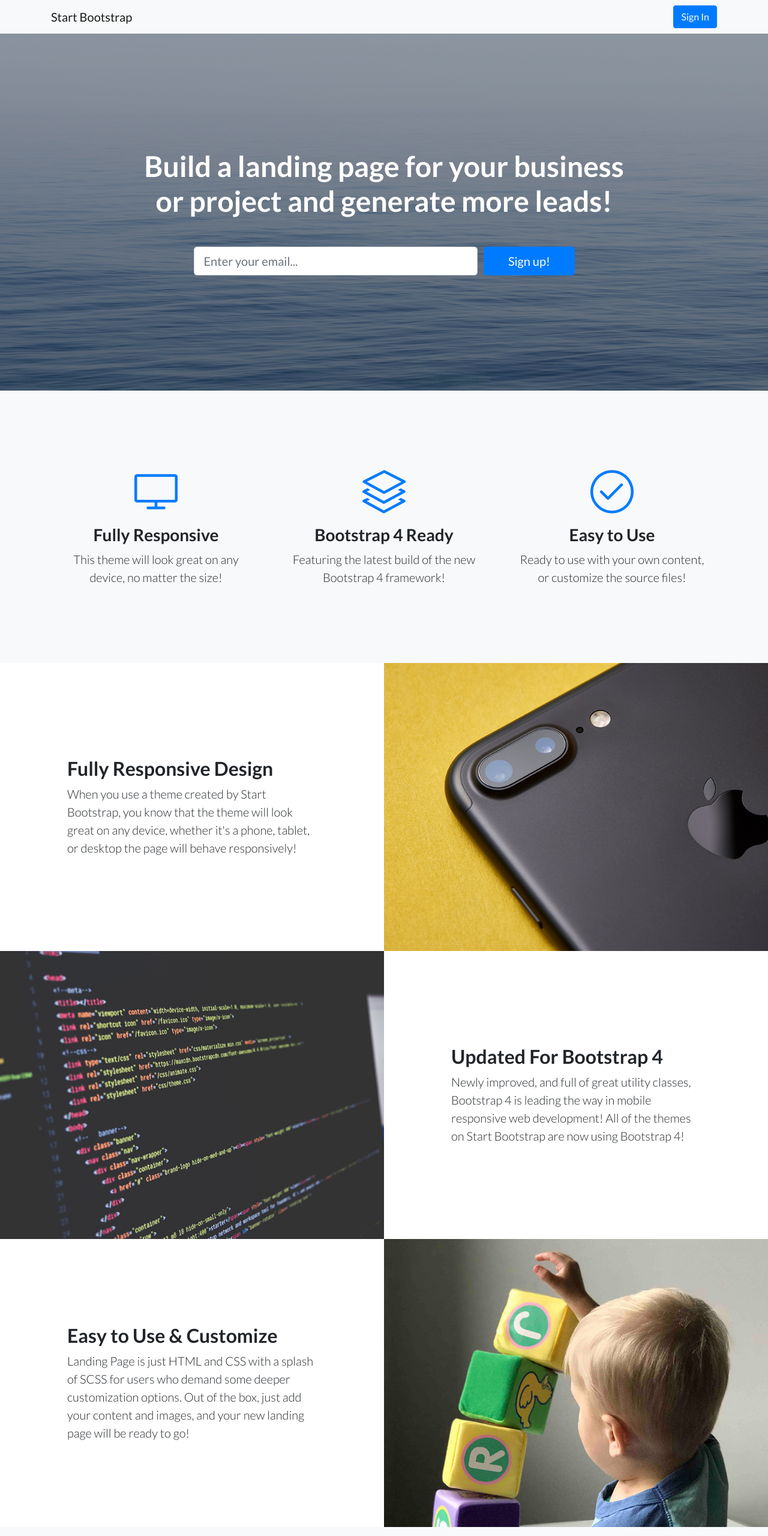
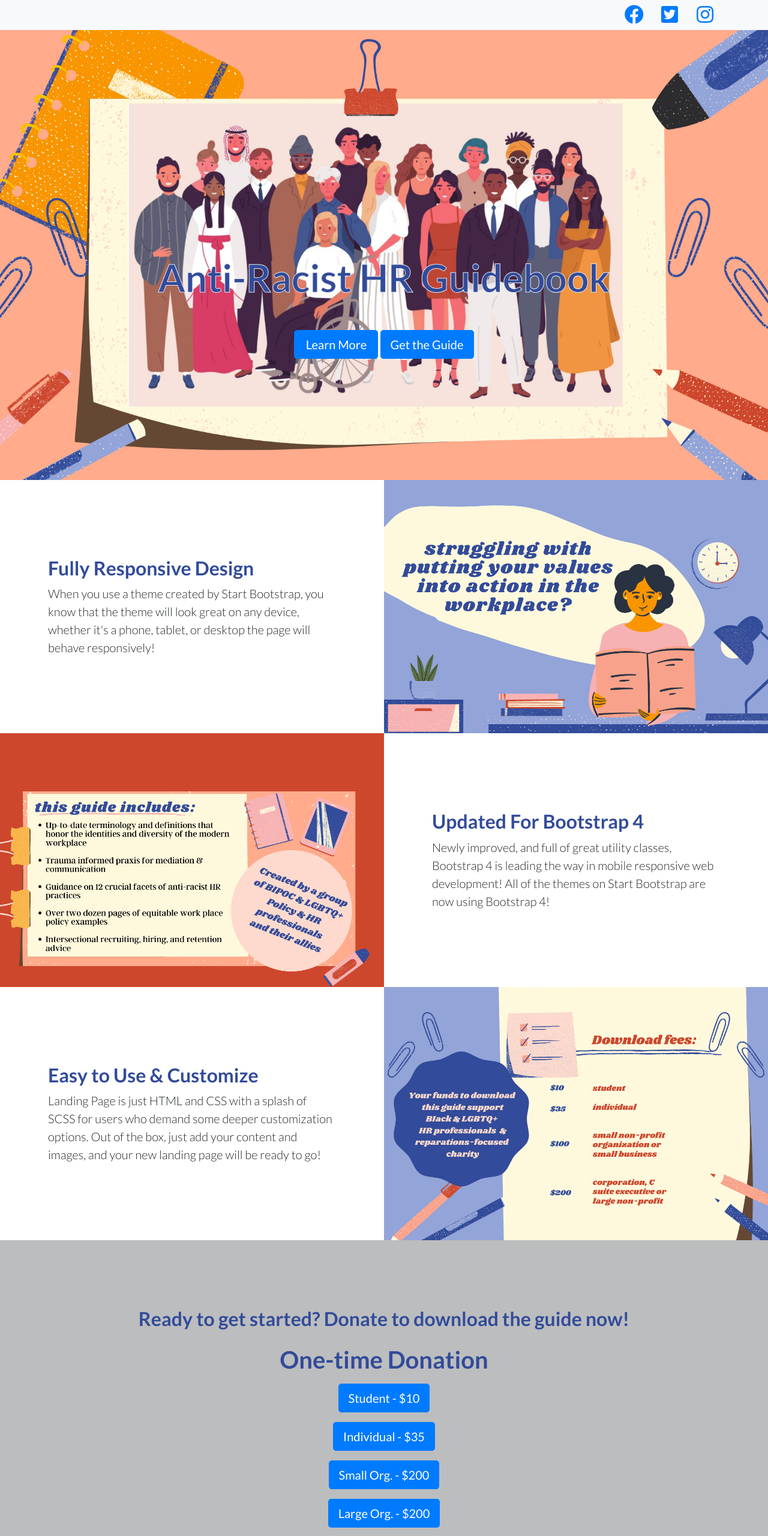
Before and after one commit to sphanley/hr-guide-landing-page, a website: page index.html in a window 1280 px wide. Shown: the top 2560 px of the page at 60% size. Drawn offline with Linux system fonts and the light colour scheme; a script that the page names is missing; a web font is replaced by a local one.

Commit message:
Create mvp landing page

```diff
--- a/index.html
+++ b/index.html
@@ -17,6 +17,8 @@
   <link href="vendor/fontawesome-free/css/all.min.css" rel="stylesheet">
   <link href="vendor/simple-line-icons/css/simple-line-icons.css" rel="stylesheet" type="text/css">
   <link href="https://fonts.googleapis.com/css?family=Lato:300,400,700,300italic,400italic,700italic" rel="stylesheet" type="text/css">
+  <link href="https://fonts.googleapis.com/css2?family=Shrikhand&display=swap" rel="stylesheet" type="text/css">
+
 
   <!-- Custom styles for this template -->
   <link href="css/landing-page.min.css" rel="stylesheet">
@@ -28,37 +30,45 @@
   <!-- Navigation -->
   <nav class="navbar navbar-light bg-light static-top">
     <div class="container">
-      <a class="navbar-brand" href="#">Start Bootstrap</a>
-      <a class="btn btn-primary" href="#">Sign In</a>
-    </div>
+      <div></div>
+      <ul class="list-inline mb-0">
+        <li class="list-inline-item mr-3">
+          <a href="#">
+            <i class="fab fa-facebook fa-2x fa-fw"></i>
+          </a>
+        </li>
+        <li class="list-inline-item mr-3">
+          <a href="#">
+            <i class="fab fa-twitter-square fa-2x fa-fw"></i>
+          </a>
+        </li>
+        <li class="list-inline-item">
+          <a href="#">
+            <i class="fab fa-instagram fa-2x fa-fw"></i>
+          </a>
+        </li>
+      </ul>    </div>
   </nav>
 
   <!-- Masthead -->
   <header class="masthead text-white text-center">
-    <div class="overlay"></div>
     <div class="container">
       <div class="row">
         <div class="col-xl-9 mx-auto">
-          <h1 class="mb-5">Build a landing page for your business or project and generate more leads!</h1>
+          <h1 class="mb-5">Anti-Racist HR Guidebook</h1>
         </div>
-        <div class="col-md-10 col-lg-8 col-xl-7 mx-auto">
-          <form>
-            <div class="form-row">
-              <div class="col-12 col-md-9 mb-2 mb-md-0">
-                <input type="email" class="form-control form-control-lg" placeholder="Enter your email...">
-              </div>
-              <div class="col-12 col-md-3">
-                <button type="submit" class="btn btn-block btn-lg btn-primary">Sign up!</button>
-              </div>
-            </div>
-          </form>
+        <div class="col-4 mx-auto">
+          <div class="center-block text-center">
+            <a type="button" class="btn btn-lg btn-primary" href="#showcase">Learn More</a>
+            <a type="button" class="btn btn-lg btn-primary" href="#cta">Get the Guide</a>
+          </div>
         </div>
       </div>
     </div>
   </header>
 
   <!-- Icons Grid -->
-  <section class="features-icons bg-light text-center">
+  <!-- <section class="features-icons bg-light text-center">
     <div class="container">
       <div class="row">
         <div class="col-lg-4">
@@ -90,29 +100,29 @@
         </div>
       </div>
     </div>
-  </section>
+  </section> -->
 
   <!-- Image Showcases -->
-  <section class="showcase">
+  <section class="showcase" id="showcase">
     <div class="container-fluid p-0">
       <div class="row no-gutters">
 
-        <div class="col-lg-6 order-lg-2 text-white showcase-img" style="background-image: url('img/bg-showcase-1.jpg');"></div>
-        <div class="col-lg-6 order-lg-1 my-auto showcase-text">
+        <div class="col-xl-6 order-xl-2 text-white showcase-img" style="background-image: url('img/2.png');"></div>
+        <div class="col-xl-6 order-xl-1 my-auto showcase-text">
           <h2>Fully Responsive Design</h2>
           <p class="lead mb-0">When you use a theme created by Start Bootstrap, you know that the theme will look great on any device, whether it's a phone, tablet, or desktop the page will behave responsively!</p>
         </div>
       </div>
       <div class="row no-gutters">
-        <div class="col-lg-6 text-white showcase-img" style="background-image: url('img/bg-showcase-2.jpg');"></div>
-        <div class="col-lg-6 my-auto showcase-text">
+        <div class="col-xl-6 text-white showcase-img" style="background-image: url('img/3.png');"></div>
+        <div class="col-xl-6 my-auto showcase-text">
           <h2>Updated For Bootstrap 4</h2>
           <p class="lead mb-0">Newly improved, and full of great utility classes, Bootstrap 4 is leading the way in mobile responsive web development! All of the themes on Start Bootstrap are now using Bootstrap 4!</p>
         </div>
       </div>
       <div class="row no-gutters">
-        <div class="col-lg-6 order-lg-2 text-white showcase-img" style="background-image: url('img/bg-showcase-3.jpg');"></div>
-        <div class="col-lg-6 order-lg-1 my-auto showcase-text">
+        <div class="col-xl-6 order-xl-2 text-white showcase-img" style="background-image: url('img/4.png');"></div>
+        <div class="col-xl-6 order-xl-1 my-auto showcase-text">
           <h2>Easy to Use &amp; Customize</h2>
           <p class="lead mb-0">Landing Page is just HTML and CSS with a splash of SCSS for users who demand some deeper customization options. Out of the box, just add your content and images, and your new landing page will be ready to go!</p>
         </div>
@@ -121,7 +131,7 @@
   </section>
 
   <!-- Testimonials -->
-  <section class="testimonials text-center bg-light">
+  <!-- <section class="testimonials text-center bg-light">
     <div class="container">
       <h2 class="mb-5">What people are saying...</h2>
       <div class="row">
@@ -148,27 +158,57 @@
         </div>
       </div>
     </div>
-  </section>
+  </section> -->
 
   <!-- Call to Action -->
-  <section class="call-to-action text-white text-center">
+  <section class="call-to-action text-white text-center" id="cta">
     <div class="overlay"></div>
     <div class="container">
       <div class="row">
         <div class="col-xl-9 mx-auto">
-          <h2 class="mb-4">Ready to get started? Sign up now!</h2>
+          <h2 class="mb-4">Ready to get started? Donate to download the guide now!</h2>
         </div>
         <div class="col-md-10 col-lg-8 col-xl-7 mx-auto">
-          <form>
-            <div class="form-row">
-              <div class="col-12 col-md-9 mb-2 mb-md-0">
-                <input type="email" class="form-control form-control-lg" placeholder="Enter your email...">
-              </div>
-              <div class="col-12 col-md-3">
-                <button type="submit" class="btn btn-block btn-lg btn-primary">Sign up!</button>
-              </div>
+          <section class="container">
+            <h1>One-time Donation</h1>
+            <div>
+              <button
+                class="btn btn-lg btn-primary btn-checkout"
+                data-checkout-mode="payment"
+                data-price-id="sku_GU4JYXyvvRb2sX"
+              >
+                Student - $10
+              </button>
             </div>
-          </form>
+            <div>
+              <button
+                class="btn btn-lg btn-primary btn-checkout"
+                data-checkout-mode="payment"
+                data-price-id="sku_GU4KO8nfdg8G2Z"
+              >
+                Individual - $35
+              </button>
+            </div>
+            <div>
+              <button
+                class="btn btn-lg btn-primary btn-checkout"
+                data-checkout-mode="payment"
+                data-price-id="sku_GU4LB0wBViiYsm"
+              >
+                Small Org. - $200
+              </button>
+            </div>
+            <div>
+              <button
+                class="btn btn-lg btn-primary btn-checkout"
+                data-checkout-mode="payment"
+                data-price-id="sku_GU4LB0wBViiYsm"
+              >
+                Large Org. - $200
+              </button>
+            </div>
+          </section>
+          <div id="error-message"></div>
         </div>
       </div>
     </div>
@@ -224,7 +264,50 @@
   <!-- Bootstrap core JavaScript -->
   <script src="vendor/jquery/jquery.min.js"></script>
   <script src="vendor/bootstrap/js/bootstrap.bundle.min.js"></script>
+  <script src="https://js.stripe.com/v3/"></script>
+  <script>
+    // Replace with your own publishable key: https://dashboard.stripe.com/test/apikeys
+    var PUBLISHABLE_KEY = 'pk_test_Tr8olTkdFnnJVywwhNPHwnHK00HkHV4tnP';
+    // Replace with the domain you want your users to be redirected back to after payment
+    var DOMAIN = location.href.replace(/[^/]*$/, '');
 
+    if (PUBLISHABLE_KEY === 'pk_test_Tr8olTkdFnnJVywwhNPHwnHK00HkHV4tnP') {
+      console.log(
+        'Replace the hardcoded publishable key with your own publishable key: https://dashboard.stripe.com/test/apikeys'
+      );
+    }
+
+    var stripe = Stripe(PUBLISHABLE_KEY);
+
+    // Handle any errors from Checkout
+    var handleResult = function (result) {
+      if (result.error) {
+        var displayError = document.getElementById('error-message');
+        displayError.textContent = result.error.message;
+      }
+    };
+
+    document.querySelectorAll('.btn-checkout').forEach(function (button) {
+      button.addEventListener('click', function (e) {
+        var mode = e.target.dataset.checkoutMode;
+        var priceId = e.target.dataset.priceId;
+        var items = [{ price: priceId, quantity: 1 }];
+
+        // Make the call to Stripe.js to redirect to the checkout page
+        // with the sku or plan ID.
+        stripe
+          .redirectToCheckout({
+            mode: mode,
+            lineItems: items,
+            successUrl:
+              DOMAIN + 'success.html?session_id={CHECKOUT_SESSION_ID}',
+            cancelUrl:
+              DOMAIN + 'index.html',
+          })
+          .then(handleResult);
+      });
+    });
+  </script>
 </body>
 
 </html>
--- a/scss/_call-to-action.scss
+++ b/scss/_call-to-action.scss
@@ -14,4 +14,7 @@
     left: 0;
     opacity: 0.3;
   }
+  button {
+    margin: .5rem;
+  }
 }
--- a/scss/_global.scss
+++ b/scss/_global.scss
@@ -8,6 +8,7 @@ h3,
 h4,
 h5,
 h6 {
-  @include body-font;
+  @include header-font;
+  color: #324B9A;
   font-weight: 700;
 }
--- a/scss/_masthead.scss
+++ b/scss/_masthead.scss
@@ -1,27 +1,34 @@
 header.masthead {
   position: relative;
-  background-color: $gray-800;
-  background: url('../img/bg-masthead.jpg') no-repeat center center;
+  // background-color: $gray-800;
+  background: url('../img/bg-masthead.png') no-repeat center center;
   @include background-cover;
-  padding-top: 8rem;
-  padding-bottom: 8rem;
-  .overlay {
-    position: absolute;
-    background-color: $gray-900;
-    height: 100%;
-    width: 100%;
-    top: 0;
-    left: 0;
-    opacity: 0.3;
+  height: calc(100vh - 50px);
+  display: flex;
+
+  h1 {
+    font-size: 4rem;
+    -webkit-text-stroke-width: 1px;
+    -webkit-text-stroke-color: $gray-200;
   }
-  h1 {
-    font-size: 2rem;
+
+  .btn {
+    @include button-font;
+    min-width: 140px;
+    margin-bottom: 10px;
+  }
+
+  .container {
+    margin-top: auto;
+    margin-bottom: 6rem;
   }
   @media (min-width: 768px) {
-    padding-top: 12rem;
-    padding-bottom: 12rem;
     h1 {
-      font-size: 3rem;
+      font-size: 4rem;
+    }
+    .container {
+      margin-top: auto;
+      margin-bottom: 12rem;
     }
   }
 }
--- a/scss/_mixins.scss
+++ b/scss/_mixins.scss
@@ -11,3 +11,11 @@
 @mixin body-font {
   font-family: 'Lato', 'Helvetica Neue', Helvetica, Arial, sans-serif;
 }
+
+@mixin header-font {
+  font-family: 'Shrikhand', 'Lato', 'Helvetica Neue', Helvetica, Arial, sans-serif;
+}
+
+@mixin button-font {
+  font-family: 'Shrikhand', 'Lato', 'Helvetica Neue', Helvetica, Arial, sans-serif;
+}
--- a/scss/_showcase.scss
+++ b/scss/_showcase.scss
@@ -3,12 +3,22 @@
     padding: 3rem;
   }
   .showcase-img {
-    min-height: 30rem;
+    height: 33vw;
     background-size: cover;
   }
   @media (min-width: 768px) {
     .showcase-text {
-      padding: 7rem;
+      padding: 5rem;
+    }
+  }
+  @media (min-width: 1200px) {
+    .showcase-text {
+      max-height: 33vw;
+    }
+  }
+  @media (max-width: 1199px) {
+    .showcase-img {
+      height: 66vw;
     }
   }
 }
```
Also changed, not shown: css/landing-page.css, css/landing-page.min.css, img/2.png (added), img/3.png (added), img/4.png (added), img/5.png (added), img/bg-masthead.jpg (deleted), img/bg-masthead.png (added), img/bg-showcase-1.jpg (deleted), img/bg-showcase-2.jpg (deleted), img/bg-showcase-3.jpg (deleted), img/testimonials-1.jpg (deleted), img/testimonials-2.jpg (deleted), img/testimonials-3.jpg (deleted).
